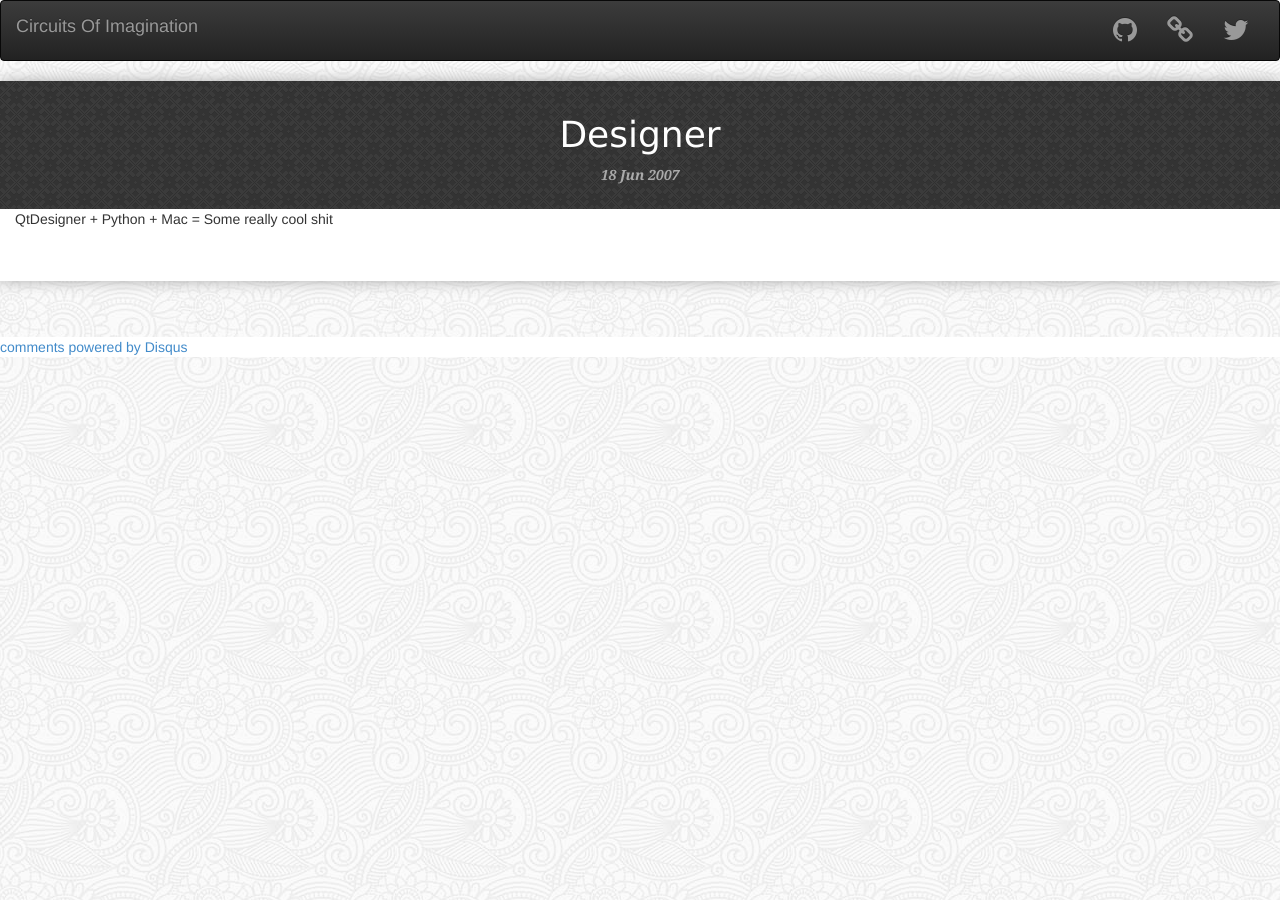
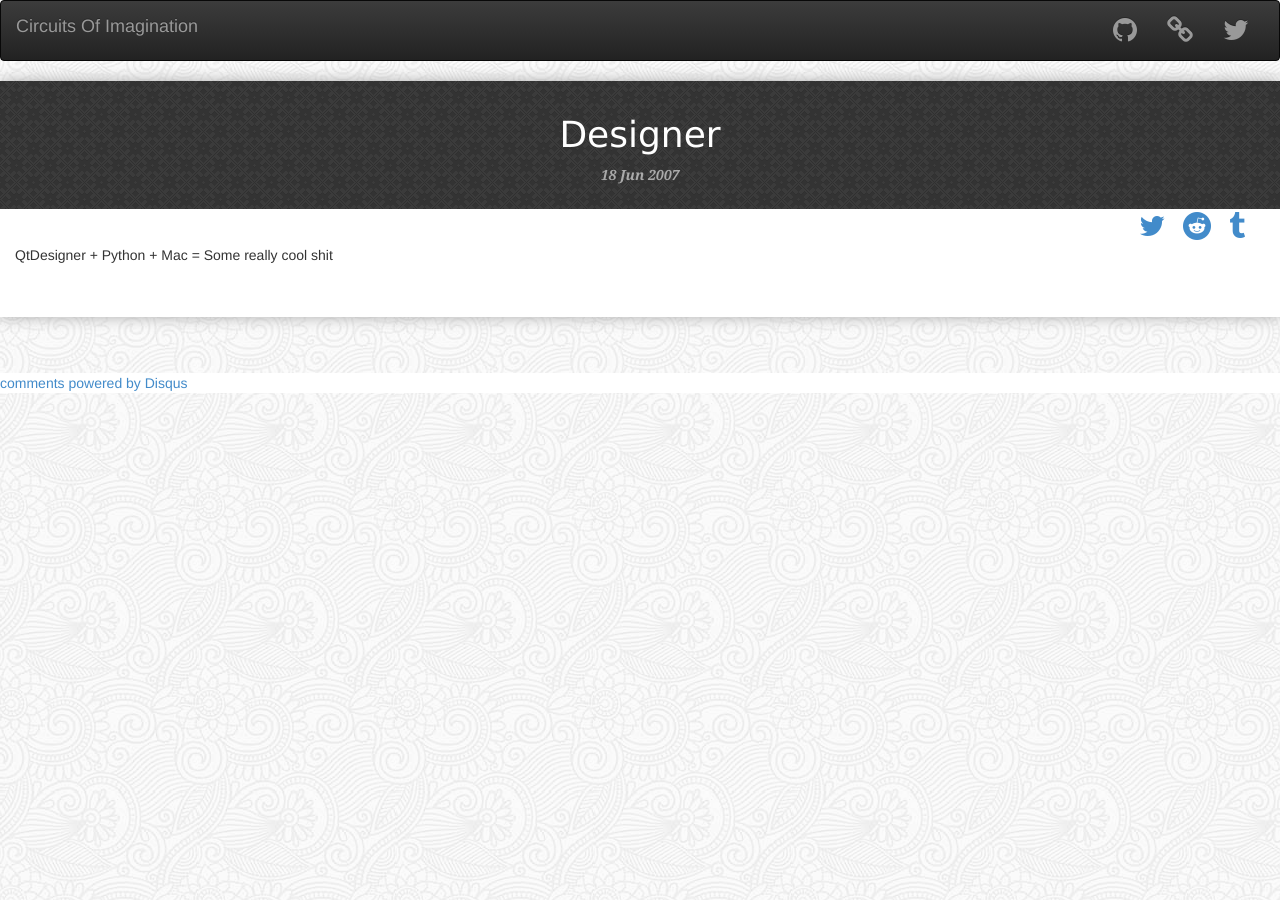
Before and after one commit to tantalum/tantalum.github.io, a Jekyll site: the page built from _posts/2007-06-18-Designer.markdown, in a window 1280 px wide. Built offline with Jekyll 4.4.1, drawn with Linux system fonts in a browser that asks for light colours; nearby versions of some CDN libraries; Markdown is read by kramdown in place of the engine named in the settings; comment, search, counter and statistics services are not loaded.

Commit message:
Add Twitter, Reddit and Tumbler share links.

```diff
--- a/_layouts/post.html
+++ b/_layouts/post.html
@@ -6,6 +6,27 @@ layout: default
     <a href="{{ page.url }}"><h1 class="post-meta-title">{{ page.title }}</h1></a>
     <p class="post-meta-date">{{ page.date | date_to_string }}</p>
   </div>
+
+  <div class="post-social">
+    <ul class="social-buttons">
+        <li> <!-- Twitter Share -->
+          <a href="https://twitter.com/intent/tweet?text={{ page.title | cgi_escape }}&via=blit32&url={{ site.url | append: page.url | cgi_escape }}" target="_blank">
+            <i class="fa fa-2x fa-twitter"></i>
+          </a>
+        </li>
+        <li> <!-- Reddit Share -->
+          <a href="https://www.reddit.com/submit?url={{ site.url | append: page.url | cgi_escape }}" target="_blank">
+            <i class="fa fa-2x fa-reddit"></i>
+          </a>
+        </li>
+        <li> <!-- Tumblr Share -->
+          <a href="https://www.tumblr.com/widgets/share/tool?content={{ site.url | append: page.url |cgi_escape }}&title={{ page.title | cgi_escape }}" target="_blank">
+            <i class="fa fa-2x fa-tumblr"></i>
+          </a>
+        </li>
+    </ul>
+  </div>
+
   <div class="post-content container-fluid">
     {{ content }}
   </div>
--- a/css/main.css
+++ b/css/main.css
@@ -28,6 +28,19 @@ body {
     color: #aaa;
 }
 
+
+.post-social ul {
+    list-style: none;
+    text-align: right;
+    margin: 0 1em;
+    padding: 0px 1em;
+}
+
+.post-social li {
+    display: inline-block;
+    margin: 0.25em 0.5em;
+}
+
 .post .post-content {
 	padding-bottom: 3em;
 }
```
